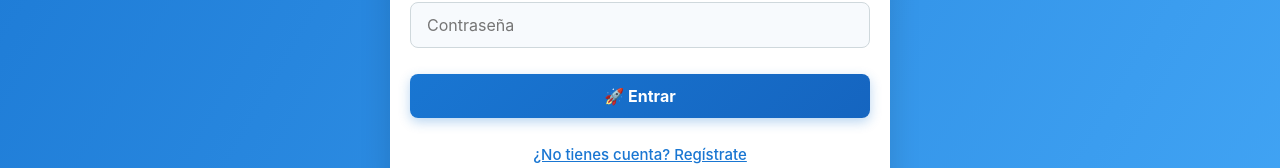
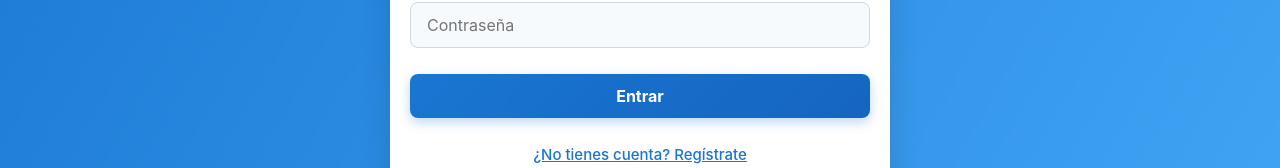
Before and after one commit to diegocasero/objetivos-web, a React (Vite) app: page /login in a window 1280 px wide. Shown: the part 460-628 px from the top of the page. Built offline with nearby package versions, Linux system fonts and the light colour scheme; no server answers.

Commit message:
eliminacion de emoticionos en login y register

```diff
--- a/src/pages/Login.jsx
+++ b/src/pages/Login.jsx
@@ -192,7 +192,7 @@ Revisa tu bandeja de entrada y carpeta de spam.`);
               boxShadow: "0 2px 8px rgba(255, 152, 0, 0.3)"
             }}
           >
-            {loading ? "📧 Enviando..." : "📧 Reenviar Verificación"}
+            {loading ? "Enviando..." : "Reenviar Verificación"}
           </button>
         )}
 
@@ -228,7 +228,7 @@ Revisa tu bandeja de entrada y carpeta de spam.`);
             }
           }}
         >
-          {loading ? "🔄 Entrando..." : "🚀 Entrar"}
+          {loading ? "Entrando..." : "Entrar"}
         </button>
 
         <button
--- a/src/pages/Register.jsx
+++ b/src/pages/Register.jsx
@@ -228,7 +228,7 @@ const Register = () => {
             boxShadow: "0 4px 12px rgba(25, 118, 210, 0.3)",
           }}
         >
-          {loading ? "🔄 Registrando..." : "📝 Crear Cuenta"}
+          {loading ? "Registrando..." : "Crear Cuenta"}
         </button>
 
         <button
```
